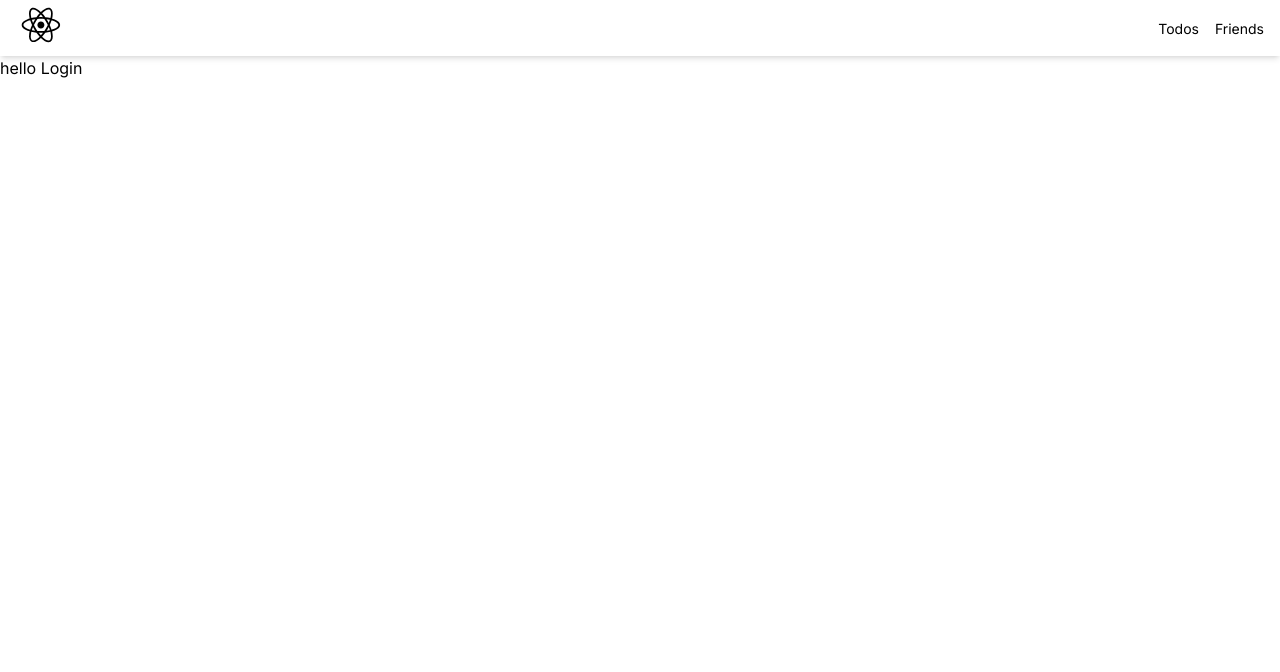
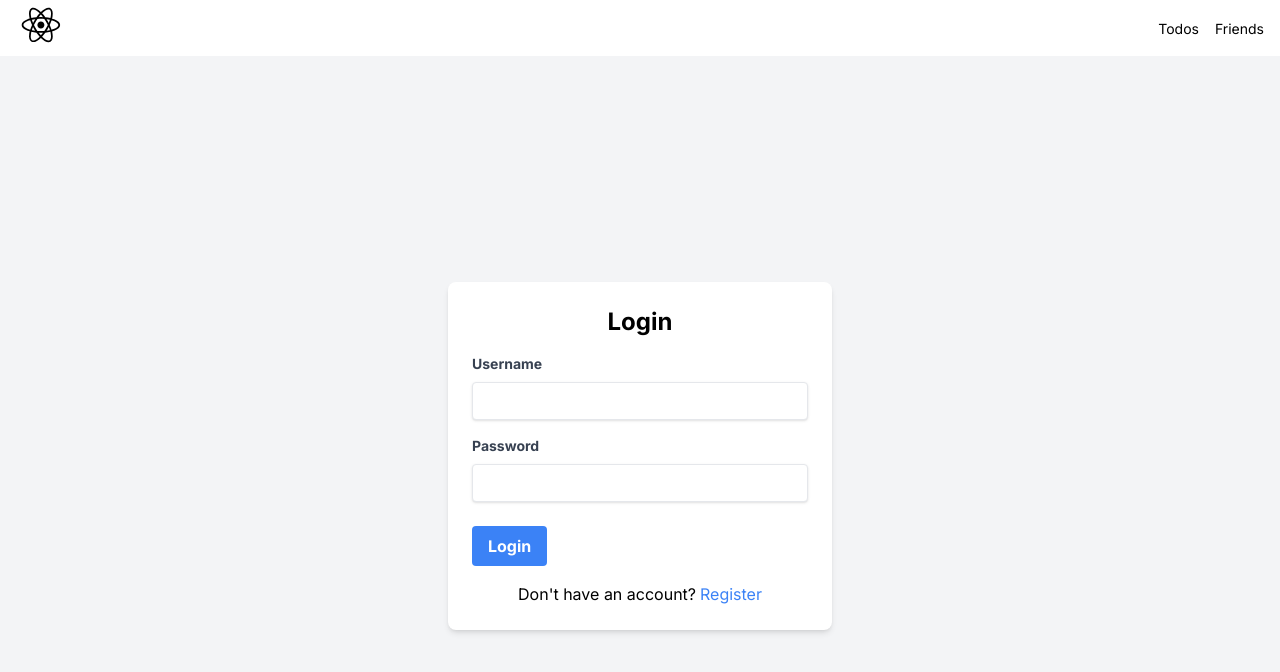
Before and after one commit to Iwakura-dev/fullstack-todo-app, a Next.js app in the folder frontend/: page /login in a window 1280 px wide. Shown: the top 672 px of the page. Built offline with nearby package versions, Linux system fonts and the light colour scheme; no server answers.

Commit message:
feat: 🎸 add components to the pages

```diff
--- a/frontend/package.json
+++ b/frontend/package.json
@@ -13,6 +13,7 @@
     "axios": "^1.7.4",
     "clsx": "^2.1.1",
     "jose": "^5.7.0",
+    "js-cookie": "^3.0.5",
     "jsonwebtoken": "^9.0.2",
     "next": "14.2.5",
     "react": "^18",
@@ -22,6 +23,7 @@
     "uuid": "^10.0.0"
   },
   "devDependencies": {
+    "@types/js-cookie": "^3.0.6",
     "@types/jsonwebtoken": "^9.0.6",
     "@types/node": "^20",
     "@types/react": "^18",
--- a/frontend/src/app/(pages)/login/page.tsx
+++ b/frontend/src/app/(pages)/login/page.tsx
@@ -1,3 +1,9 @@
+import { LoginForm } from "@/components/LoginForm/LoginForm";
+
 export default function Login() {
-  return <div>hello Login</div>;
+  return (
+    <>
+      <LoginForm />
+    </>
+  );
 }
--- a/frontend/src/app/(pages)/register/page.tsx
+++ b/frontend/src/app/(pages)/register/page.tsx
@@ -1,3 +1,9 @@
+import { RegisterForm } from "@/components/RegisterForm/RegisterForm";
+
 export default function Register() {
-  return <div>hello Register</div>;
+  return (
+    <>
+      <RegisterForm />
+    </>
+  );
 }
```
Also changed, not shown: 2 other files (tests, documents, lock files or other folders).
